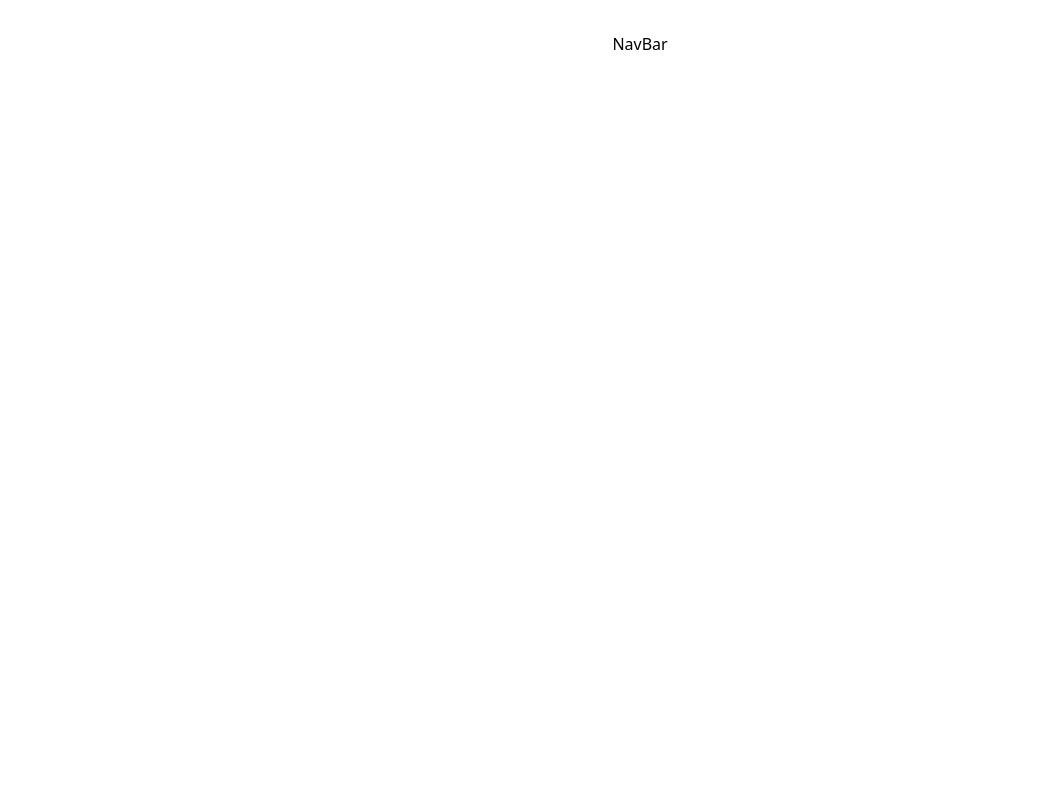
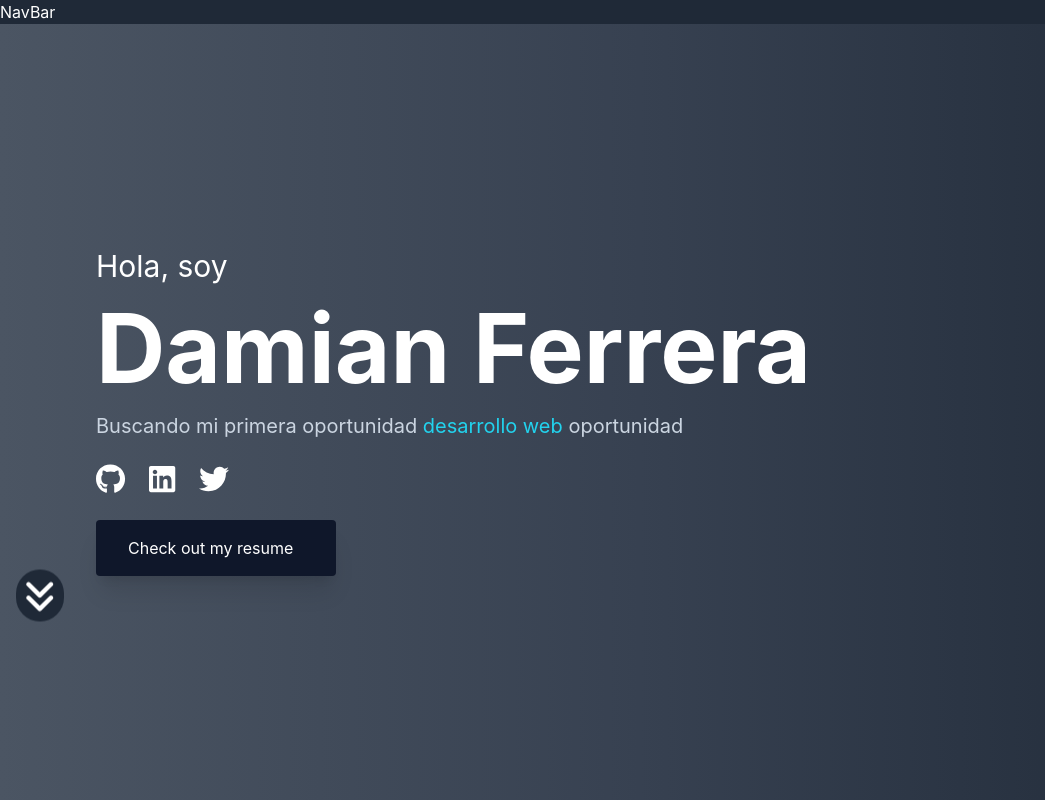
Before and after one commit to damianf2022/portfolio_vite, a React (Vite) app: page / in a window 1280 px wide. Shown: the top 800 px of the page, without its empty margins (0-1045 px from the left). Built offline with nearby package versions, Linux system fonts and the light colour scheme.

Commit message:
agregando estilos e iconos al portfolio

```diff
--- a/package.json
+++ b/package.json
@@ -15,6 +15,11 @@
     "react-dom": "^18.2.0"
   },
   "devDependencies": {
+    "@fortawesome/fontawesome-svg-core": "^6.2.0",
+    "@fortawesome/free-brands-svg-icons": "^6.2.0",
+    "@fortawesome/free-regular-svg-icons": "^6.2.0",
+    "@fortawesome/free-solid-svg-icons": "^6.2.0",
+    "@fortawesome/react-fontawesome": "^0.2.0",
     "@types/react": "^18.0.26",
     "@types/react-dom": "^18.0.9",
     "@vitejs/plugin-react": "^3.0.0",
--- a/src/App.css
+++ b/src/App.css
@@ -1,23 +1,34 @@
-#root {
-  max-width: 1280px;
-  margin: 0 auto;
-  padding: 2rem;
+.App {
   text-align: center;
 }
 
-.logo {
-  height: 6em;
-  padding: 1.5em;
-  will-change: filter;
-}
-.logo:hover {
-  filter: drop-shadow(0 0 2em #646cffaa);
-}
-.logo.react:hover {
-  filter: drop-shadow(0 0 2em #61dafbaa);
+.App-logo {
+  height: 40vmin;
+  pointer-events: none;
 }
 
-@keyframes logo-spin {
+@media (prefers-reduced-motion: no-preference) {
+  .App-logo {
+    animation: App-logo-spin infinite 20s linear;
+  }
+}
+
+.App-header {
+  background-color: #282c34;
+  min-height: 100vh;
+  display: flex;
+  flex-direction: column;
+  align-items: center;
+  justify-content: center;
+  font-size: calc(10px + 2vmin);
+  color: white;
+}
+
+.App-link {
+  color: #61dafb;
+}
+
+@keyframes App-logo-spin {
   from {
     transform: rotate(0deg);
   }
@@ -25,17 +36,3 @@
     transform: rotate(360deg);
   }
 }
-
-@media (prefers-reduced-motion: no-preference) {
-  a:nth-of-type(2) .logo {
-    animation: logo-spin infinite 20s linear;
-  }
-}
-
-.card {
-  padding: 2em;
-}
-
-.read-the-docs {
-  color: #888;
-}
--- a/src/App.jsx
+++ b/src/App.jsx
@@ -1,18 +1,24 @@
-import { useState } from 'react'
 import './App.css'
+import About from './components/About'
+import ContactMe from './components/ContactMe'
 import Home from './components/Home'
-
+import NavBar from './components/NavBar'
+import Proyect from './components/Proyect'
+import Skills from './components/Skills'
+import Footer from './components/Footer'
 function App() {
 
   return (
-    <div className="App">
-
-      <div className=''>
-        <Home />
-      </div>
-
-
-    </div>
+    <main id="home" className="text-white bg-gray-800">
+      <NavBar />
+      <Home />
+      <About />
+      <Skills />
+      <Proyect />
+      <hr className='opacity-30' />
+      <ContactMe />
+      <Footer/>
+    </main>
   )
 }
 
--- a/src/components/Footer.jsx
+++ b/src/components/Footer.jsx
@@ -0,0 +1,9 @@
+import React from 'react'
+
+const Footer = () => {
+  return (
+    <div>Footer</div>
+  )
+}
+
+export default Footer
--- a/src/components/Home.jsx
+++ b/src/components/Home.jsx
@@ -1,12 +1,27 @@
-import React from 'react'
-import NavBar from './NavBar'
+import { FontAwesomeIcon } from "@fortawesome/react-fontawesome";
+import { faAnglesDown } from "@fortawesome/free-solid-svg-icons";
+import SocialMediaIcons from "./small-components/SocialMediaIcons";
+import LinkBtn from "./small-components/LinkBtn";
+import resume from "../Assets/DamianFerrera.pdf";
 
-const Home = () => {
+export default function Home() {
     return (
-        <div id='content' className=''>
-            <NavBar />
-        </div>
+        <section id="hero" className='bg-gradient-to-r from-gray-600 via-gray-700 to-gray-800'>
+            <div className="container mx-auto px-4 py-56">
+                <div className='text-center lg:text-left flex flex-col lg:justify-center'>
+                    <div className='flex flex-col gap-6 my-auto lg:pl-20'>
+                        <div>
+                            <h4 className='lg:text-3xl mb-4'>Hola, soy</h4>
+                            <h1 className="text-5xl font-bold md:text-6xl lg:text-7xl xl:text-8xl">Damian Ferrera</h1>
+                            <h2 className="lg:text-xl mt-4 text-slate-300">Buscando mi primera oportunidad <span className="text-cyan-400">desarrollo web</span> oportunidad</h2>
+                        </div>
+                        <SocialMediaIcons />
+                        <LinkBtn link={resume} linkText="Check out my resume" classes="mx-auto lg:mx-0 bg-slate-900 rounded shadow-xl px-8 py-4 w-60 hover:bg-sky-800 hover:scale-105 duration-200" />
+                    </div>
+                </div>
+                <a href='#skills'><FontAwesomeIcon icon={faAnglesDown}
+                className="bg-gray-800 rounded-full p-2 text-2xl lg:text-4xl animate-bounce hover:bg-sky-700 duration-200" /></a>
+            </div>
+        </section>
     )
 }
-
-export default Home
--- /dev/null
+++ b/src/components/small-components/Button.jsx
@@ -0,0 +1,7 @@
+export default function Button({ btnText }) {
+    return (
+        <div>
+            <button className="bg-gray-900 shadow-2xl p-3 font-bold rounded transition hover:bg-sky-700">{btnText}</button>
+        </div>
+    )
+}
--- /dev/null
+++ b/src/components/small-components/LinkBtn.jsx
@@ -0,0 +1,13 @@
+import { FontAwesomeIcon } from "@fortawesome/react-fontawesome";
+
+export default function LinkBtn(props) {
+    return (
+        <a
+            className={props.classes}
+            href={props.link}
+            target="blank"
+        >
+            {props.linkText} <FontAwesomeIcon icon={props.icon} />
+        </a>
+    )
+}
--- /dev/null
+++ b/src/components/small-components/SocialMediaIcons.jsx
@@ -0,0 +1,21 @@
+import { FontAwesomeIcon } from "@fortawesome/react-fontawesome";
+import { faGithub, faLinkedin, faTwitter } from "@fortawesome/free-brands-svg-icons";
+
+export default function SocialMediaIcons() {
+    return (
+        <div className="flex gap-4 lg:gap-6 justify-center lg:justify-start">
+            <a href="https://github.com/damianf2022">
+                <FontAwesomeIcon icon={ faGithub }
+                className="text-2xl lg:text-3xl hover:text-stone-700 duration-300" />
+            </a>
+            <a href="https://www.linkedin.com/in/damian-f/">
+                <FontAwesomeIcon icon={ faLinkedin }
+                className="text-2xl lg:text-3xl hover:text-blue-400 duration-300" />
+            </a>
+            <a href="https://twitter.com/damian_ferrera">
+                <FontAwesomeIcon icon={ faTwitter }
+                className="text-2xl lg:text-3xl hover:text-sky-400 duration-300" />
+            </a>
+        </div>
+    )
+}
--- /dev/null
+++ b/src/data.jsx
@@ -0,0 +1,76 @@
+import { faBootstrap, faCss3Alt, faFigma, faGitAlt, faHtml5, faJs, faMarkdown, faReact, faSass, faWordpress } from '@fortawesome/free-brands-svg-icons';
+
+
+const aboutMe = [
+    {
+        id: 1,
+        para: "Mi nombre es Damian Ferrera y me gusta construir webs. Estoy buscando una oportunidad para mostrar mis habilidades como desarrollador web."
+    }
+];
+
+const education = [
+    {
+        id: 1,
+        Universidad: "Ulp universidad de la punta San Luis (Argentina)",
+        especialidad: "Tecnico en Desarrollo de software"
+
+    },
+    {
+        id: 2,
+        Cursos: "SoyHenry",
+        especialidad: "Desarrollador Full Stack"
+
+    }
+];
+
+const skills=[
+    {
+        id:1,
+        name:"React",
+        icon: faReact,
+    },
+    {
+        id: 2,
+        name: "JavaScript",
+        icon: faJs,
+    },
+    {
+        id: 3,
+        name: "HTML",
+        icon: faHtml5,
+    },
+    {
+        id: 4,
+        name: "CSS",
+        icon: faCss3Alt,
+    },
+    {
+        id: 5,
+        name: "Bootstrap",
+        icon: faBootstrap,
+    },
+    {
+        id: 6,
+        name: "Git",
+        icon: faGitAlt,
+    },
+    {
+        id: 7,
+        name: "Sass",
+        icon: faSass,
+    },
+    {
+        id: 8,
+        name: "Figma",
+        icon: faFigma,
+    },
+];
+
+const projects=[
+    {
+
+    }
+]
+
+export { aboutMe, education, skills };
+export default projects;
--- a/src/index.css
+++ b/src/index.css
@@ -1,3 +1,62 @@
 @tailwind base;
 @tailwind components;
 @tailwind utilities;
+
+@import url('https://fonts.googleapis.com/css2?family=Inter:wght@400;700;900&display=swap');
+
+html {
+  scroll-behavior: smooth;
+}
+
+/* Customizing scrollbar */
+::-webkit-scrollbar {
+  width: 0.7em;
+}
+
+::-webkit-scrollbar-track {
+  background-color: rgb(25, 31, 48);
+}
+
+::-webkit-scrollbar-thumb {
+  background: rgb(170, 170, 170);
+  border-radius: 1rem;
+}
+
+/* Animation - only on load */
+/* section {
+  animation: loading 800ms ease-in-out;
+}
+
+@keyframes loading {
+  from {
+    opacity: 0.2;
+    transform: scale(0.4);
+  }
+  to {
+    opacity: 1;
+    transform: scale(1);
+  }
+} */
+
+/* To support the scrollbar styling on firefox browser as well */
+@supports (scrollbar-color: rgb(170, 170, 170) rgb(25, 31, 48) ) {
+  * {
+    scrollbar-color: rgb(170, 170, 170) rgb(25, 31, 48);
+    scrollbar-width: auto;
+  }
+}
+
+body {
+  margin: 0;
+  font-family: -apple-system, BlinkMacSystemFont, 'Segoe UI', 'Roboto', 'Oxygen',
+    'Ubuntu', 'Cantarell', 'Fira Sans', 'Droid Sans', 'Helvetica Neue',
+    sans-serif;
+  -webkit-font-smoothing: antialiased;
+  -moz-osx-font-smoothing: grayscale;
+  font-family: 'Inter', sans-serif;
+}
+
+code {
+  font-family: source-code-pro, Menlo, Monaco, Consolas, 'Courier New',
+    monospace;
+}
--- a/tailwind.config.cjs
+++ b/tailwind.config.cjs
@@ -1,11 +1,12 @@
 /** @type {import('tailwindcss').Config} */
 module.exports = {
-  content: [
-    "./index.html",
-    "./src/**/*.{js,ts,jsx,tsx}",
-  ],
+  content: ["./src/**/*.{html,js,jsx}"],
   theme: {
-    extend: {},
+    extend: {
+      transitionProperty: {
+        'left': 'left',
+      }
+    },
   },
   plugins: [],
 }
```
Also changed, not shown: 2 other files (tests, documents, lock files or other folders).
